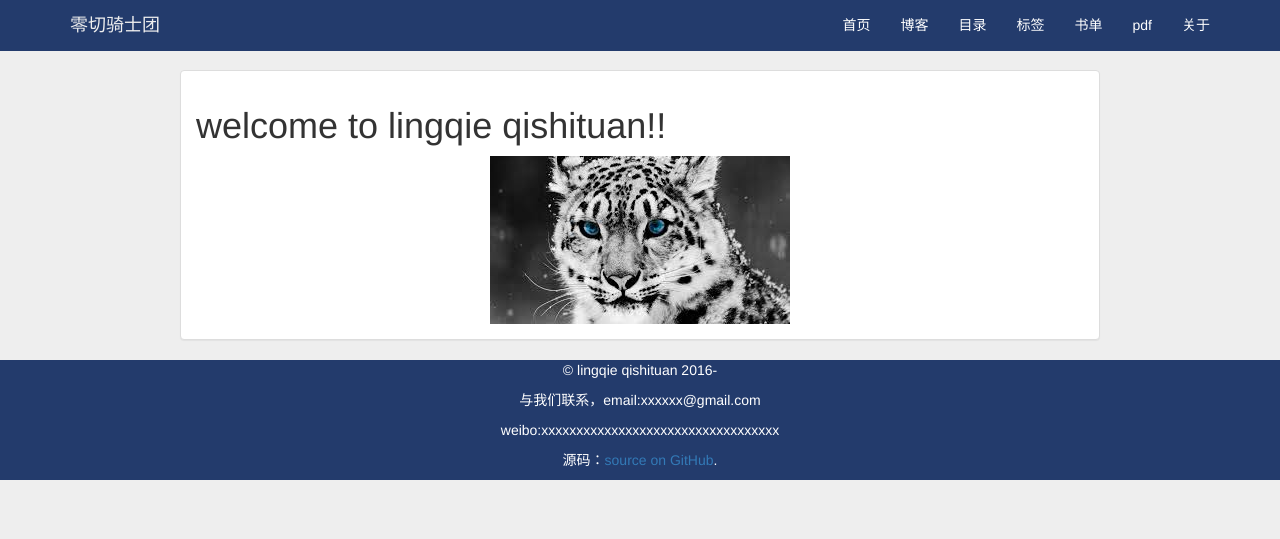
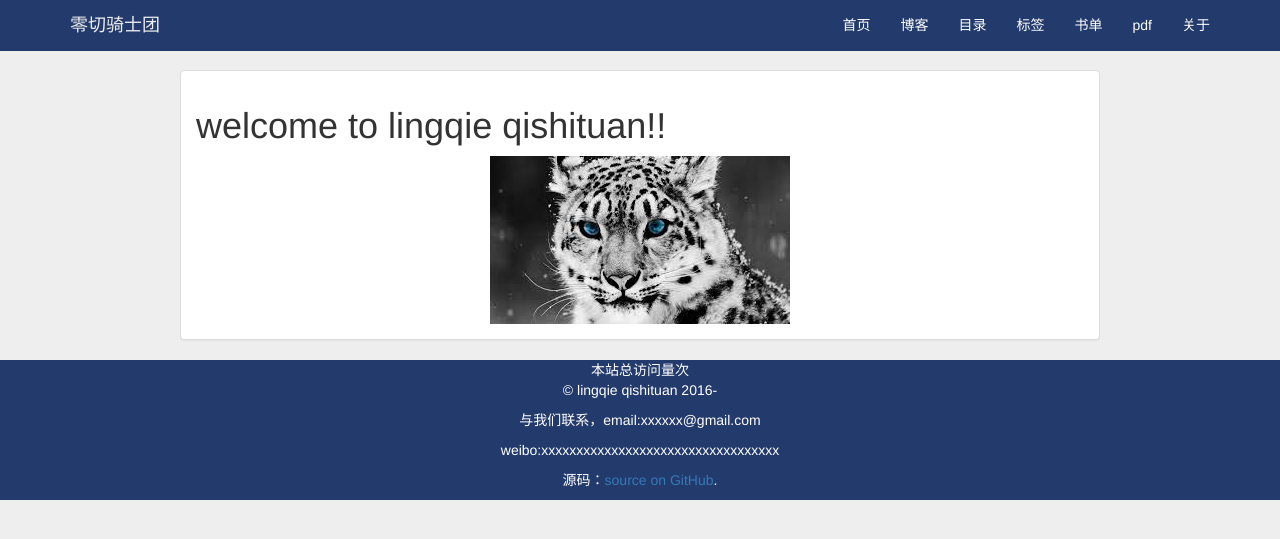
Before and after one commit to lingqie/lingqie.github.io, a Jekyll site: the page built from index.md, in a window 1280 px wide. Shown: the top 539 px of the page. Built offline with Jekyll 4.4.1, drawn with Linux system fonts in a browser that asks for light colours; comment, search, counter and statistics services are not loaded.

Commit message:
add counter

```diff
--- a/_includes/footer.html
+++ b/_includes/footer.html
@@ -1,8 +1,12 @@
 <footer class="row footer">
     <div class="foot-text-center">
+      <span id="busuanzi_container_site_pv">
+      本站总访问量<span id="busuanzi_value_site_pv"></span>次
+      </span>
         <p>&copy; lingqie qishituan 2016-</p>
         <p>与我们联系，email:xxxxxx@gmail.com</p>
         <p>weibo:xxxxxxxxxxxxxxxxxxxxxxxxxxxxxxxxxx</p>
         <p>源码：<a href="https://github.com/{{ site.github_site_repo }}" target="_blank">source on GitHub</a>.</p>
     </div>
+
 </footer>
--- a/_includes/head.html
+++ b/_includes/head.html
@@ -18,4 +18,5 @@
   <link rel="stylesheet" href="{{ site.baseurl }}/css/blog.css" />
   <link rel="stylesheet" href="{{ site.baseurl }}/css/rouge_style.css">
   <script type="text/javascript" src="{{ site.baseurl }}/js/table.js"></script>
+  <script async src="//dn-lbstatics.qbox.me/busuanzi/2.3/busuanzi.pure.mini.js"></script>
 </head>
```
